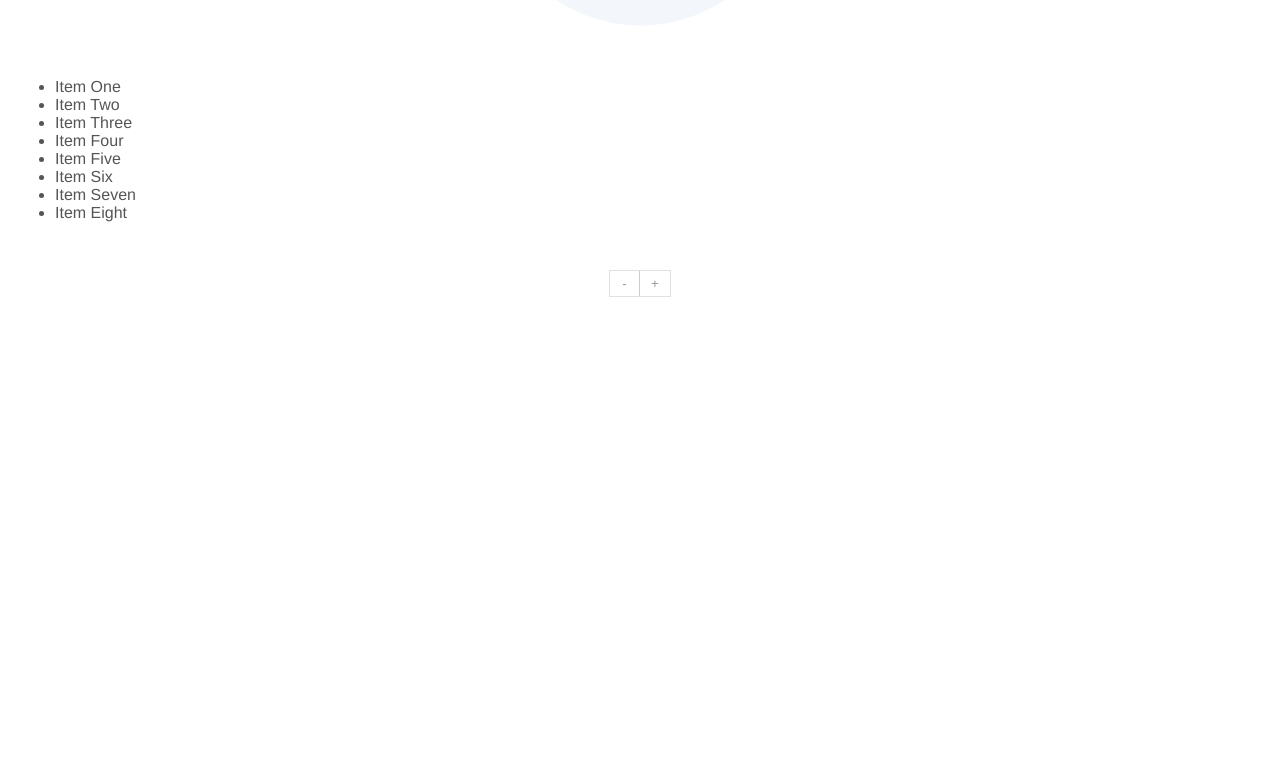
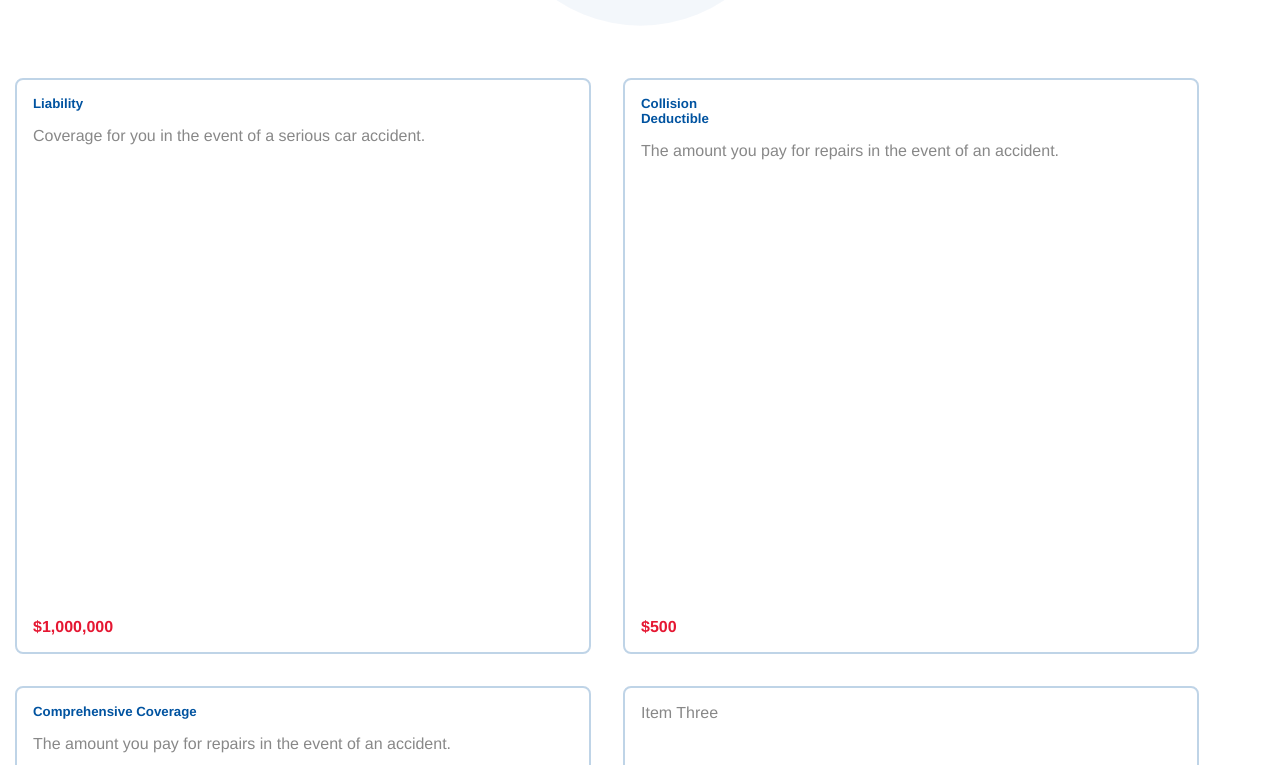
Before and after one commit to hccwebapps/quote-results, a React (Create React App) app: page /#/ in a window 1280 px wide. Shown: the part 455-1220 px from the top of the page. Before the commit the page ends 800 px from the top, so only its background shows below. Built offline with nearby package versions, Linux system fonts and the light colour scheme.

Commit message:
Possible new UI.

```diff
--- a/src/NewHome/index.js
+++ b/src/NewHome/index.js
@@ -1,13 +1,27 @@
 import React from 'react'
 import Price from 'Price'
+
+import './style.scss'
 
 const NewHome = () => {
   return (
     <div>
       <Price />
-      <ul>
-        <li>Item One</li>
-        <li>Item Two</li>
+      <ul className="CoverageList">
+        <li>
+          <h5>Liability</h5>
+          <p>Coverage for you in the event of a serious car accident.</p>
+          <span>$1,000,000</span>
+        </li>
+        <li>
+          <h5>Collision<br />Deductible</h5>
+          <p>The amount you pay for repairs in the event of an accident.</p>
+          <span>$500</span>
+        </li>
+        <li>
+          <h5>Comprehensive Coverage</h5>
+          <p>The amount you pay for repairs in the event of an accident.</p>
+        </li>
         <li>Item Three</li>
         <li>Item Four</li>
         <li>Item Five</li>
--- /dev/null
+++ b/src/NewHome/style.scss
@@ -0,0 +1,31 @@
+.CoverageList {
+  list-style: none;
+  margin: 0;
+  padding: 0;
+  color: #888;
+  li {
+    position: relative;
+    display: inline-block;
+    width: 45vw;
+    height: 45vw;
+    vertical-align: top;
+    border: 2px solid rgba(var(--primary-colour-rgb), 0.25);
+    margin-right: 2.5vw;
+    margin-bottom: 2.5vw;
+    padding: 1rem;
+    border-radius: 8px;
+    &:nth-child(even) {
+      margin-right: 0;
+    }
+    h5 {
+      margin: 0;
+      color: var(--primary-colour);
+    }
+    span {
+      position: absolute;
+      bottom: 1rem;
+      color: var(--secondary-colour);
+      font-weight: 600;
+    }
+  }
+}
```
